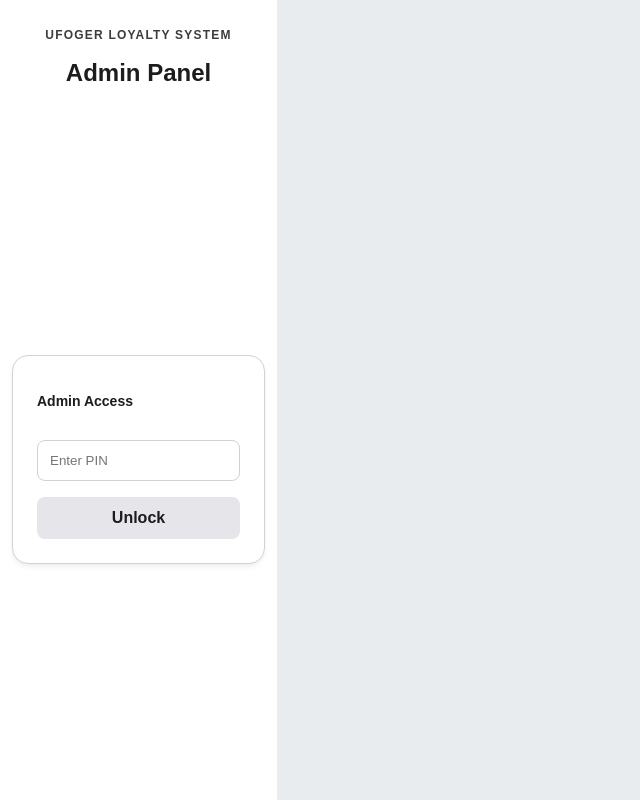
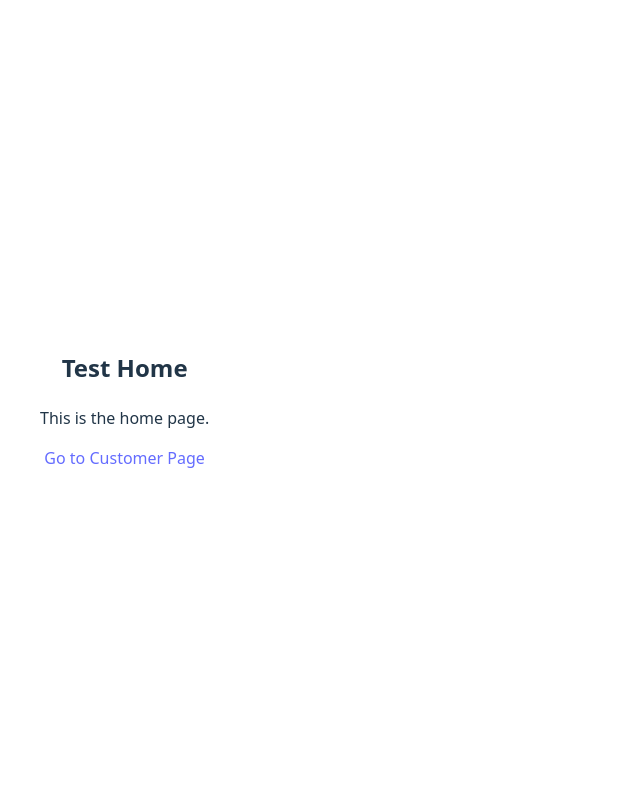
Before and after one commit to ufoger-usa/loyalty_app, a React (Vite) app: page / in a window 1280 px wide. Shown: the whole page, without its empty margins (0-640 px from the left). Built offline with nearby package versions, Linux system fonts and the light colour scheme.

Commit message:
Clean build: force docs folder refresh for test app

```diff
--- /dev/null
+++ b/src/TestApp.jsx
@@ -0,0 +1,34 @@
+import React from 'react';
+import { Routes, Route, Link } from 'react-router-dom';
+
+function Home() {
+  return (
+    <div style={{ padding: 40, textAlign: 'center' }}>
+      <h2>Test Home</h2>
+      <p>This is the home page.</p>
+      <Link to="/customer">Go to Customer Page</Link>
+    </div>
+  );
+}
+
+function Customer() {
+  React.useEffect(() => {
+    console.log('[TEST] Customer route loaded');
+  }, []);
+  return (
+    <div style={{ padding: 40, textAlign: 'center', background: '#e0f7fa' }}>
+      <h2>Test Customer Page</h2>
+      <p>If you see this, HashRouter is working!</p>
+      <Link to="/">Back to Home</Link>
+    </div>
+  );
+}
+
+export default function TestApp() {
+  return (
+    <Routes>
+      <Route path="/" element={<Home />} />
+      <Route path="customer" element={<Customer />} />
+    </Routes>
+  );
+}
--- a/src/main.jsx
+++ b/src/main.jsx
@@ -2,12 +2,12 @@ import { StrictMode } from 'react'
 import { createRoot } from 'react-dom/client'
 import { HashRouter } from 'react-router-dom'
 import './index.css'
-import App from './App.jsx'
+import TestApp from './TestApp.jsx'
 
 createRoot(document.getElementById('root')).render(
   <StrictMode>
     <HashRouter>
-      <App />
+      <TestApp />
     </HashRouter>
   </StrictMode>,
 )
```
Also changed, not shown: 13 other files (tests, documents, lock files or other folders).
